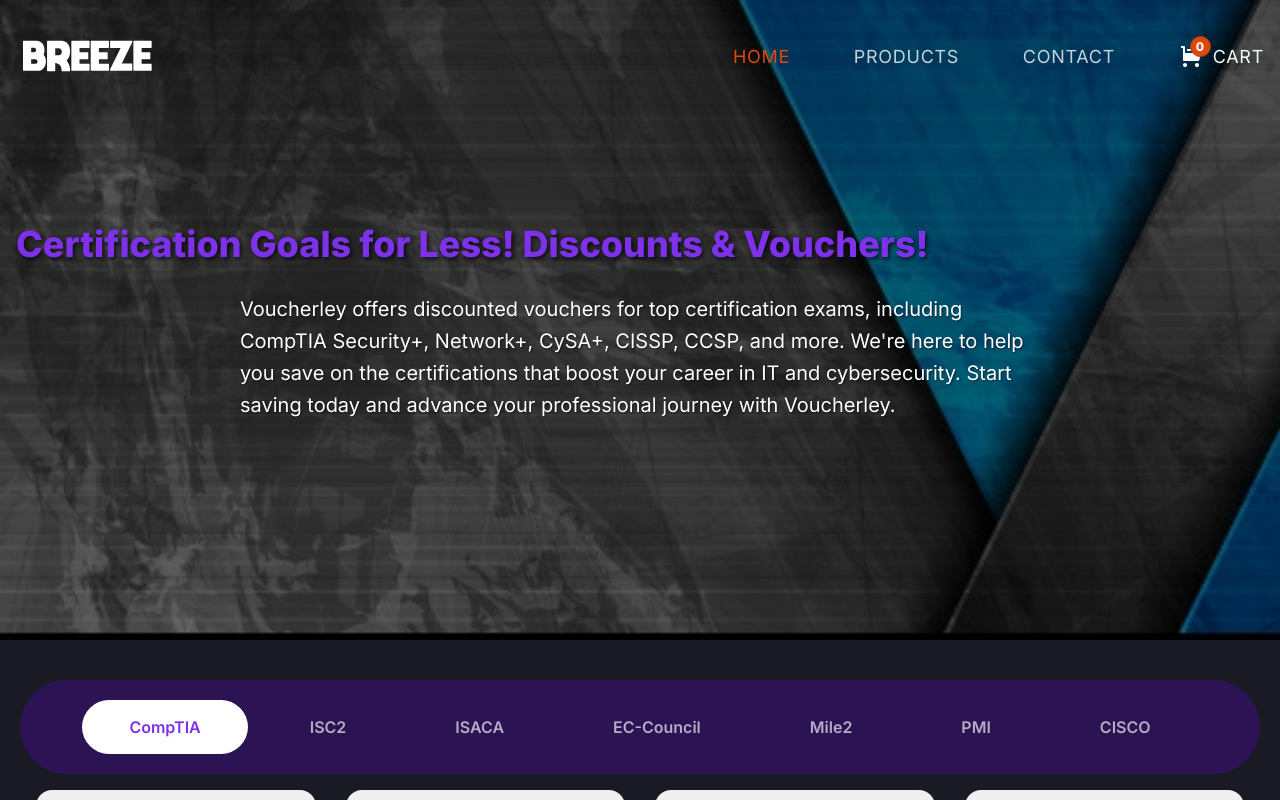
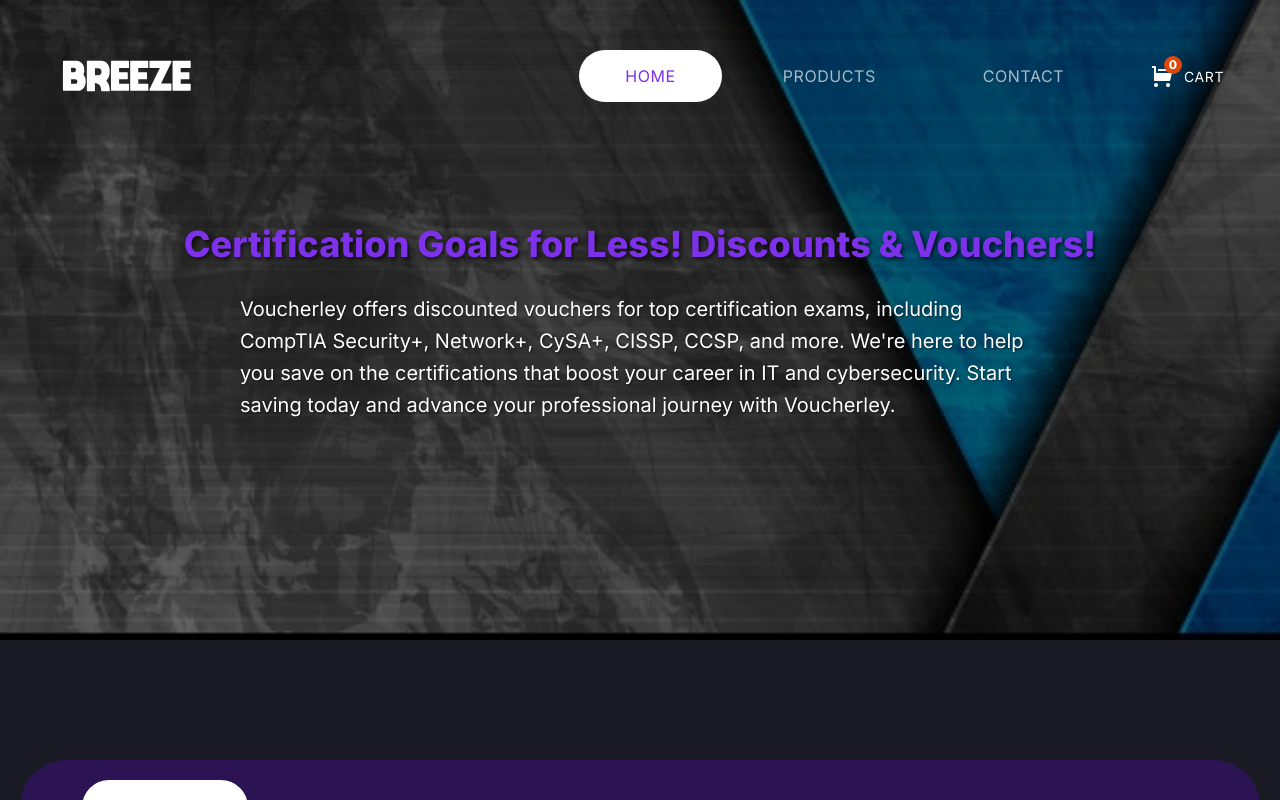
Before and after one commit to Ahtisham8952/voucherley, a React (Vite) app: page / in a window 1280 px wide. Shown: the top 800 px of the page. Built offline with nearby package versions, Linux system fonts and the light colour scheme.

Commit message:
changes headers

```diff
--- a/src/components/Contact/Contact.jsx
+++ b/src/components/Contact/Contact.jsx
@@ -140,7 +140,7 @@
   };
 
   return (
-    <Box bg="rgba(49, 17, 100, 0.75)" minH="100vh" py={20}>
+    <Box bg="rgba(49, 17, 100, 0.75)" minH="100vh" py={20} mt={{base: "100px", md: "120px"}}>
       <Container maxW="container.xl">
         <Box
           w="100%"
--- a/src/components/Footer/Footer.jsx
+++ b/src/components/Footer/Footer.jsx
@@ -80,7 +80,7 @@
           <Text fontSize="md">
             Built by{' '}
             <Link
-              href="https://github.com/MA-Ahmad"
+              href="https://github.com/Ahtisham8952"
               textDecoration="underline"
               _hover={{ textDecoration: 'underline' }}
               isExternal
--- a/src/components/Header/MainHeader.jsx
+++ b/src/components/Header/MainHeader.jsx
@@ -1,5 +1,5 @@
 import { Box, Container, Flex, Image, Text, Badge } from "@chakra-ui/react";
-import React from "react";
+import React, { useState, useEffect } from "react";
 import { Link } from 'react-router-dom';
 import MobileMenu from "./MobileMenu";
 import MainMenuList from "./MainMenuList";
@@ -10,6 +10,20 @@
 const MainHeader = () => {
   const dispatch = useDispatch();
   const items = useSelector((state) => state.cart);
+  const [isSticky, setIsSticky] = useState(false);
+
+  useEffect(() => {
+    const handleScroll = () => {
+      const heroSection = document.querySelector('.hero-section');
+      if (heroSection) {
+        const heroBottom = heroSection.getBoundingClientRect().bottom;
+        setIsSticky(heroBottom <= 0);
+      }
+    };
+
+    window.addEventListener('scroll', handleScroll);
+    return () => window.removeEventListener('scroll', handleScroll);
+  }, []);
 
   const handleCartClick = () => {
     dispatch(openDrawer());
@@ -19,13 +33,17 @@
     <>
       {/* <TopHeaderBar /> */}
       <Box
-        minH="auto"
-        position={"absolute"}
+        position={isSticky ? "fixed" : "absolute"}
         top={0}
         left={0}
         right={0}
         zIndex={10}
-        bg="transparent"
+        bg={isSticky ? "rgba(49, 17, 100, 0.95)" : "transparent"}
+        backdropFilter={isSticky ? "blur(8px)" : "none"}
+        transition="all 0.3s ease"
+        py={{base: "15px", md: "20px"}}
+        px={{base: "20px", md: "40px"}}
+        boxShadow={isSticky ? "0 2px 10px rgba(0, 0, 0, 0.1)" : "none"}
       >
         <Container maxW="1752px" mx="auto">
           <Flex
--- a/src/components/Header/MainMenuList.jsx
+++ b/src/components/Header/MainMenuList.jsx
@@ -1,111 +1,132 @@
-import { Badge, Box, Flex, Image, Text } from "@chakra-ui/react";
+import { Badge, Box, Flex, Image, Text, HStack } from "@chakra-ui/react";
 import React from "react";
 import { useDispatch, useSelector } from "react-redux";
-import { Link, useLocation } from 'react-router-dom';
-import UserMenu from "./UserMenu";
-import { useDisplayUser } from "../../context/UserContextProvider";
+import { Link, NavLink, useLocation } from 'react-router-dom';
 import { openDrawer } from "../../features/Auth/drawerSlice";
 
-const MainMenuList = ({ onMenuLinkClick }) => {
+const MainMenuList = () => {
   const location = useLocation();
   const handleClick = () => {
-    if (onMenuLinkClick) {
-      onMenuLinkClick();
-    }
+    // Handle click if needed
   };
-  const { user, setUser } = useDisplayUser();
+
+
   const items = useSelector((state) => state.cart);
-
-  const linkStyles = (path) => ({
-    textDecoration: "none",
-    opacity: location.pathname === path ? "1" : "80%",
-    color: location.pathname === path ? "#DD490A" : "#F0FCFB", // Change colors as needed
-  });
   const dispatch = useDispatch();
 
   return (
     <Flex
-      minWidth="max-content"
-      justifyContent="space-between"
       alignItems="center"
-      flexDirection={{ base: "column", lg: "row" }}
-      gap={{ base: "25px", lg: "none" }}
-      maxW={{ base: "100%", lg: "390px", xl: "531px" }}
-      w="100%"
-      ml="auto"
-      color="#F0FCFB"
-      fontSize={{ base: "18px", lg: "14px", xl: "18px" }}
-      lineHeight="27px"
-      fontWeight="600"
+      gap={{base: "20px", md: "40px"}}
+      fontSize="14px"
+      fontWeight="500"
       letterSpacing="0.04em"
       textTransform="uppercase"
     >
-      <Link onClick={handleClick} to="/" style={linkStyles("/")}>
+      <HStack
+        spacing={{base: '10px', md: '15px'}}
+        alignItems="center"
+        justifyContent="center"
+      >
+        <NavLink to="/" end>
+          {({ isActive }) => (
+            <Box
+              p={{base: "10px 30px", md: "14px 46px"}}
+              bg={isActive ? '#FFFFFF' : 'transparent'}
+              color={isActive ? '#7D31EA' : 'rgba(255, 255, 255, 0.65)'}
+              borderRadius="50px"
+              fontSize={{base: "14px", md: "16px"}}
+              transition="all 0.3s ease"
+              _hover={{
+                bg: 'rgba(255, 255, 255, 0.1)',
+                color: 'rgba(255, 255, 255, 0.8)'
+              }}
+              onClick={handleClick}
+            >
               Home
-      </Link>
-      <Link onClick={handleClick} to="/products" style={linkStyles("/products")}>
+            </Box>
+          )}
+        </NavLink>
+
+        <NavLink to="/products">
+          {({ isActive }) => (
+            <Box
+              p={{base: "10px 30px", md: "14px 46px"}}
+              bg={isActive ? '#FFFFFF' : 'transparent'}
+              color={isActive ? '#7D31EA' : 'rgba(255, 255, 255, 0.65)'}
+              borderRadius="50px"
+              fontSize={{base: "14px", md: "16px"}}
+              transition="all 0.3s ease"
+              _hover={{
+                bg: 'rgba(255, 255, 255, 0.1)',
+                color: 'rgba(255, 255, 255, 0.8)'
+              }}
+              onClick={handleClick}
+            >
               Products
-      </Link>
-      {/* <Link  onClick={handleClick} to="/login" style={linkStyles("/login")}>
-        Login
-      </Link>
-      <Link onClick={handleClick} to="/signup" style={linkStyles("/signup")}>
-        Signup
-      </Link> */}
-      {/* <Flex alignItems={"center"} gap="5px">
-        <Image w="25px" h="25px" borderRadius={"50%"} src={user.avatar || '/profileicon.svg'} />
+            </Box>
+          )}
+        </NavLink>
 
-        <Link onClick={handleClick} to="/profile" style={linkStyles("/profile")}>
-        {user ? user.fullName : 'Profile'}
-        </Link>
-
-      </Flex> */}
-      <Link onClick={handleClick} to="/contact" style={linkStyles("/contact")}>
+        <NavLink to="/contact">
+          {({ isActive }) => (
+            <Box
+              p={{base: "10px 30px", md: "14px 46px"}}
+              bg={isActive ? '#FFFFFF' : 'transparent'}
+              color={isActive ? '#7D31EA' : 'rgba(255, 255, 255, 0.65)'}
+              borderRadius="50px"
+              fontSize={{base: "14px", md: "16px"}}
+              transition="all 0.3s ease"
+              _hover={{
+                bg: 'rgba(255, 255, 255, 0.1)',
+                color: 'rgba(255, 255, 255, 0.8)'
+              }}
+              onClick={handleClick}
+            >
               Contact
-      </Link>
-
+            </Box>
+          )}
+        </NavLink>
+      </HStack>
 
       <Flex
         minWidth="max-content"
-        justifyContent="flex-end"
         alignItems="center"
-        minH="64px"
-        gap="42px"
+        gap="2"
       >
-        <Link
+        <Box
+          display={"flex"}
+          alignItems={"center"}
+          gap="10px"
+          cursor="pointer"
           onClick={() => dispatch(openDrawer())}
+        >
+          <Box position="relative">
+            <Image
+              src="/cart-icon.svg"
+              alt="cart"
+              w="24px"
+              h="24px"
+              cursor="pointer"
+            />
+            <Badge
               display="flex"
-          gap="16px"
-          color="white"
-          bg="transparent"
-          fontSize="14px"
-        // Assuming you want to style this link similarly
-        >
-          <Box display={"flex"} alignItems={"center"} gap="10px">
-            <Box position="relative">
-              <Image src="/cart-icon.svg" alt="icon" />
-              <Badge
-                borderRadius="50%"
-                height="21px"
-                width="21px"
-                bg="#DD490A"
-                border="1px solid #B13906"
-                color="#fff"
-                display="flex"
+              alignItems="center"
               justifyContent="center"
-                alignItems="center"
               position="absolute"
               top="-8px"
               right="-8px"
+              w="18px"
+              h="18px"
+              bg="#DD490A"
+              color="white"
+              borderRadius="full"
             >
               {items.length}
             </Badge>
           </Box>
-            <Link >
-        Cart
-      </Link>
+          <Text color="white">Cart</Text>
         </Box>
-        </Link>
       </Flex>
     </Flex>
   );
--- a/src/components/MianPage/HeroSection.jsx
+++ b/src/components/MianPage/HeroSection.jsx
@@ -22,6 +22,7 @@
       bgSize="cover"
       bgPosition="center"
       bgRepeat="no-repeat"
+      className="hero-section"
       _before={{
         content: '""',
         position: "absolute",
@@ -59,7 +60,7 @@
               overflow="hidden"
               textShadow="2px 2px 4px rgba(0, 0, 0, 0.7)"
               lineHeight={{ base: "1.2", md: "1.4" }}
-              textAlign={{ base: "center", md: "left" }}
+              textAlign={{ base: "center", md: "center" }}
             >
               Certification Goals for Less! Discounts & Vouchers!
             </Text>
--- a/src/components/Products.jsx
+++ b/src/components/Products.jsx
@@ -517,7 +517,8 @@
   };
 
   return (
-    <Tabs variant="soft-rounded" colorScheme="blue" mt="40px" mx='20px'>
+    <Box mt={{base: "100px", md: "120px"}}>
+      <Tabs variant="soft-rounded" colorScheme="blue" mx='20px'>
         <TabList
           flexDirection={{base: 'column', md: 'row'}}
           flexWrap={{md: 'wrap'}}
@@ -718,6 +719,7 @@
           </TabPanel>
         </TabPanels>
       </Tabs>
+    </Box>
   );
 };
 
```
Lines whose indentation alone changed are shown as unchanged.
